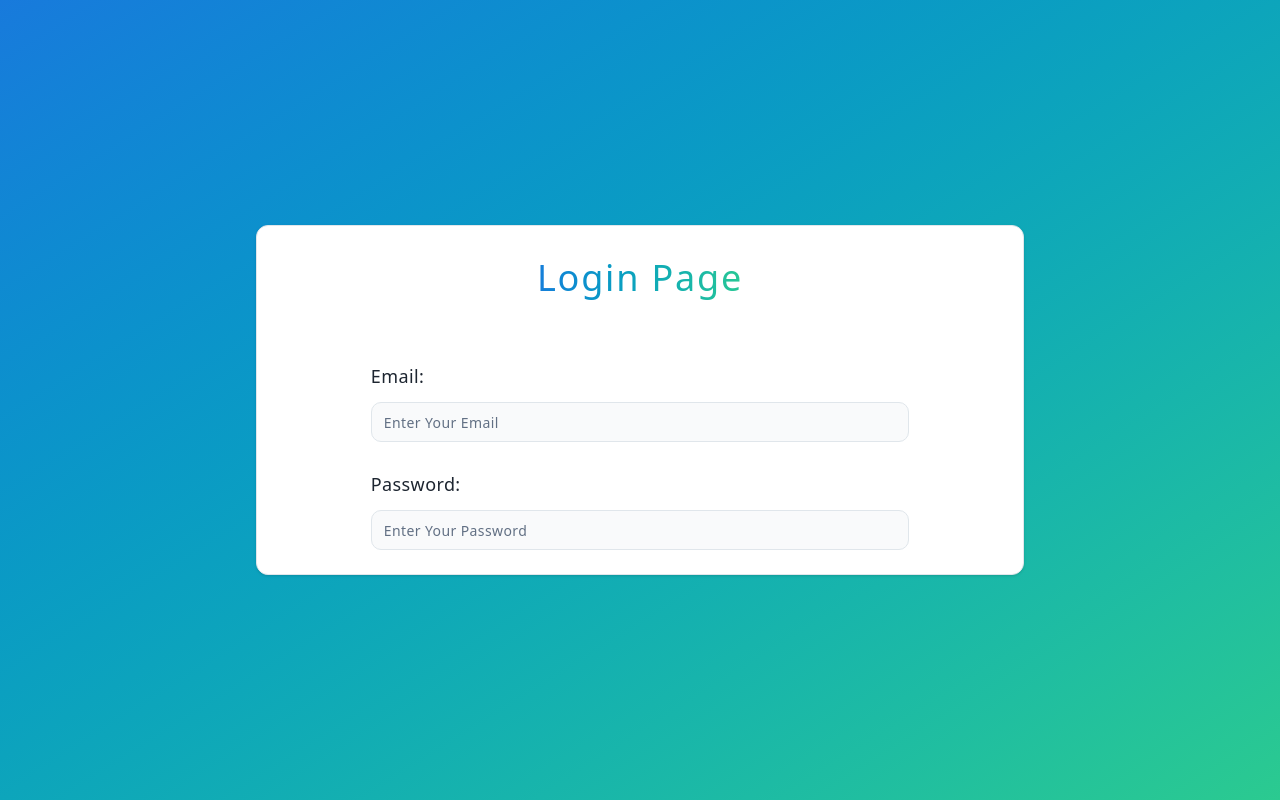
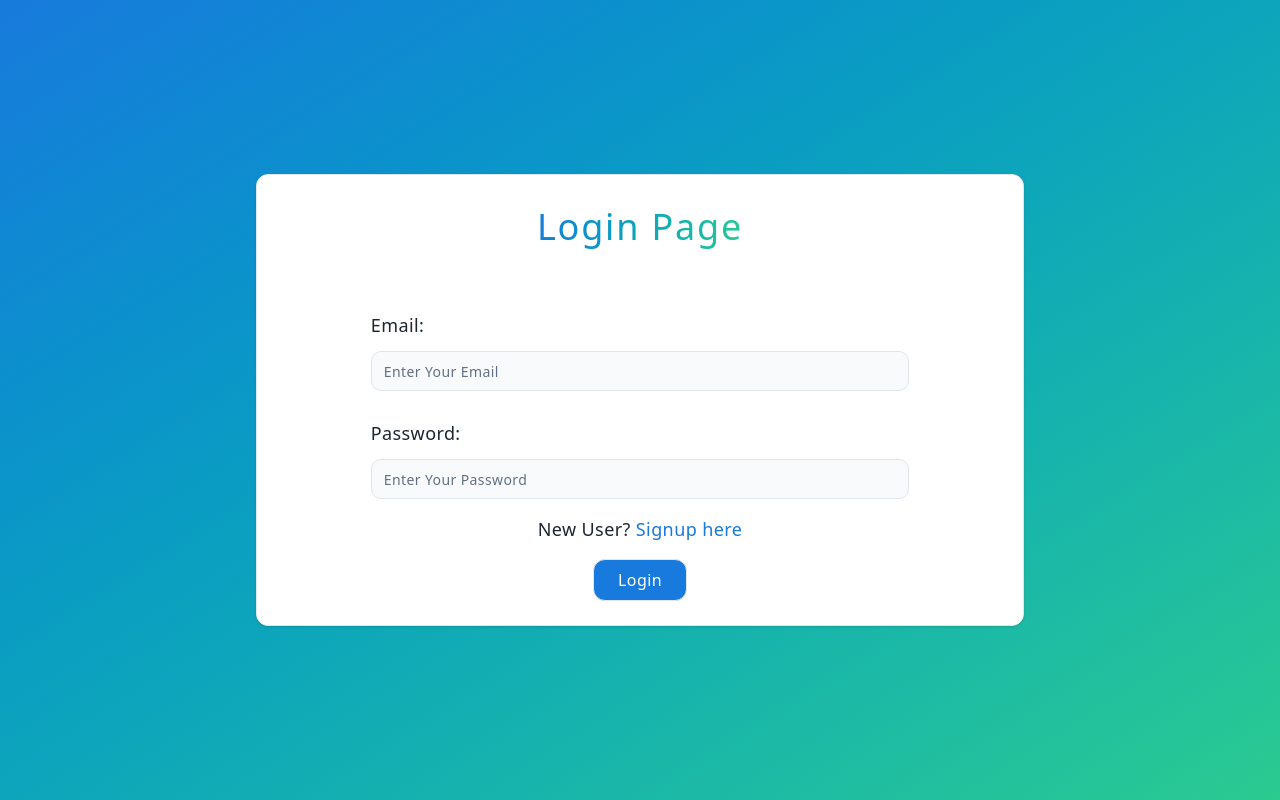
Before and after one commit to Pratik-k-sahoo/AI-Finance-Manager, a React (Vite) app: page /auth in a window 1280 px wide. Built offline with nearby package versions, Linux system fonts and the light colour scheme.

Commit message:
Login Button

```diff
--- a/src/pages/Auth.jsx
+++ b/src/pages/Auth.jsx
@@ -1,18 +1,17 @@
 import { useState, useEffect } from "react";
 import { toast } from "sonner";
 import { Wallet } from "lucide-react";
-import { useNavigate } from "react-router";
+import { Link, useNavigate } from "react-router";
 import { Card } from "../components/ui/card";
-import {useForm, Controller} from "react-hook-form"
+import { useForm, Controller } from "react-hook-form";
 import { Field, FieldGroup, FieldLabel } from "../components/ui/field";
-import { Input } from "@/components/ui/input"
+import { Input } from "@/components/ui/input";
 
 function Auth() {
   const navigate = useNavigate();
   const [loading, setLoading] = useState(false);
   const user = null;
-    const [signup, setSignup] = useState(false)
-
+  const [signup, setSignup] = useState(false);
 
   useEffect(() => {
     if (user) {
@@ -21,7 +20,7 @@ function Auth() {
   }, [user, navigate]);
 
   const handleLogin = async (e) => {
-		console.log(e)
+    console.log(e);
   };
 
   const handleSignup = async (e) => {
@@ -30,7 +29,8 @@ function Auth() {
     let error = Math.random() * (100 - 1) + 1;
 
     setTimeout(() => {
-			if (error % 2 === 0) console.log(signupData.email, signupData.password, signupData.fullName);
+      if (error % 2 === 0)
+        console.log(signupData.email, signupData.password, signupData.fullName);
       else error = "Error Occurred while signing in.";
     }, 5000);
 
@@ -44,11 +44,11 @@ function Auth() {
   };
   const form = useForm({
     defaultValues: {
-		 fName:"",
-		 email:"",
-		 password:"",
-		}
-	})
+      fName: "",
+      email: "",
+      password: "",
+    },
+  });
   return (
     <div className="min-h-screen bg-linear-to-br from-primary to-accent  flex items-center justify-center">
       <main className="container px-4 py-8 space-y-6 flex justify-center items-center">
@@ -57,50 +57,92 @@ function Auth() {
             Login Page
           </span>
           <div className="w-3/4 tracking-wide">
-					<form id="login-form" onSubmit={form.handleSubmit(handleLogin)}>
+            <form
+              id="login-form"
+              onSubmit={form.handleSubmit(handleLogin)}
+              className="flex flex-col gap-4 items-center"
+            >
               <FieldGroup>
                 {signup && (
-								<Controller name="fName" control={form.control} render={({field, fieldState})=>(
+                  <Controller
+                    name="fName"
+                    control={form.control}
+                    render={({ field, fieldState }) => (
                       <Field data-invalid={fieldState.invalid}>
                         <FieldLabel className="text-lg" htmlFor="fName">
                           FullName:
                         </FieldLabel>
-                                        <Input {...field} className="w-full" id="fName" aria-invalid={fieldState.invalid} placeholder="Enter Your FullName" />
+                        <Input
+                          {...field}
+                          className="w-full"
+                          id="fName"
+                          aria-invalid={fieldState.invalid}
+                          placeholder="Enter Your FullName"
+                        />
                       </Field>
                     )}
-
                   />
                 )}
 
-							<Controller name="email" control={form.control} render={({field, fieldState})=>(
+                <Controller
+                  name="email"
+                  control={form.control}
+                  render={({ field, fieldState }) => (
                     <Field data-invalid={fieldState.invalid}>
                       <FieldLabel className="text-lg" htmlFor="email">
                         Email:
                       </FieldLabel>
-                                        <Input {...field} className="w-full" id="email" aria-invalid={fieldState.invalid} placeholder="Enter Your Email" />
+                      <Input
+                        {...field}
+                        className="w-full"
+                        id="email"
+                        aria-invalid={fieldState.invalid}
+                        placeholder="Enter Your Email"
+                      />
                     </Field>
                   )}
-
                 />
-								<Controller name="password" control={form.control} render={({field, fieldState})=>(
+                <Controller
+                  name="password"
+                  control={form.control}
+                  render={({ field, fieldState }) => (
                     <Field data-invalid={fieldState.invalid}>
                       <FieldLabel className="text-lg" htmlFor="password">
                         Password:
                       </FieldLabel>
-                                        <Input {...field} className="w-full" id="password" aria-invalid={fieldState.invalid} placeholder="Enter Your Password" />
+                      <Input
+                        {...field}
+                        className="w-full"
+                        id="password"
+                        aria-invalid={fieldState.invalid}
+                        placeholder="Enter Your Password"
+                      />
                     </Field>
                   )}
-
                 />
               </FieldGroup>
+              <p className="text-lg">
+                New User?{" "}
+                <Link
+                  className="text-primary font-medium hover:underline underline-offset-2"
+                  to={""}
+                  onClick={() => setSignup(prev=>!prev)}
+                >
+                  Signup here
+                </Link>
+              </p>
+              <button
+                type="submit"
+                className="border px-6 py-2 rounded-lg bg-primary text-primary-foreground font-medium"
+              >
+                Login
+              </button>
             </form>
           </div>
-
         </Card>
       </main>
     </div>
   );
-
 }
 
 export default Auth;
```
Lines whose indentation alone changed are shown as unchanged.
